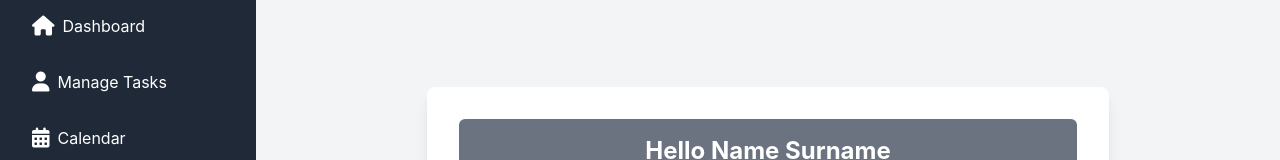
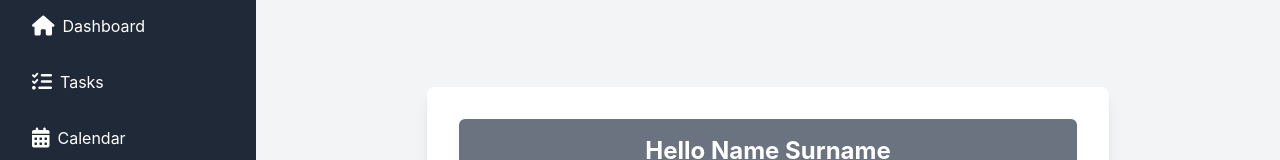
Before and after one commit to mpho-oganne/taskly-fullstack-project, a React (Create React App) app in the folder client/: page /dashboard in a window 1280 px wide. Shown: the part 150-310 px from the top of the page. Built offline with nearby package versions, Linux system fonts and the light colour scheme.

Commit message:
Update sidebar.js
Resolving conflicts

```diff
--- a/client/src/components/Sidebar/sidebar.js
+++ b/client/src/components/Sidebar/sidebar.js
@@ -19,11 +19,11 @@ function Sidebar() {
           </a>
         </li>
         <li className="w-full">
-          <Link to="/update-task/:taskId" className="flex items-center space-x-2 p-2 hover:bg-gray-700 rounded-md">
-            <i className="fas fa-user text-xl"></i>
-            <span>Manage Tasks</span>
-          </Link>
-          </li>
+          <a href="#task-list" className="flex items-center space-x-2 p-2 hover:bg-gray-700 rounded-md">
+            <i className="fas fa-tasks text-xl"></i>
+            <span>Tasks</span>
+          </a>
+        </li>
         <li className="w-full">
           <a href="#calendar" className="flex items-center space-x-2 p-2 hover:bg-gray-700 rounded-md">
             <i className="fas fa-calendar-alt text-xl"></i>
```
